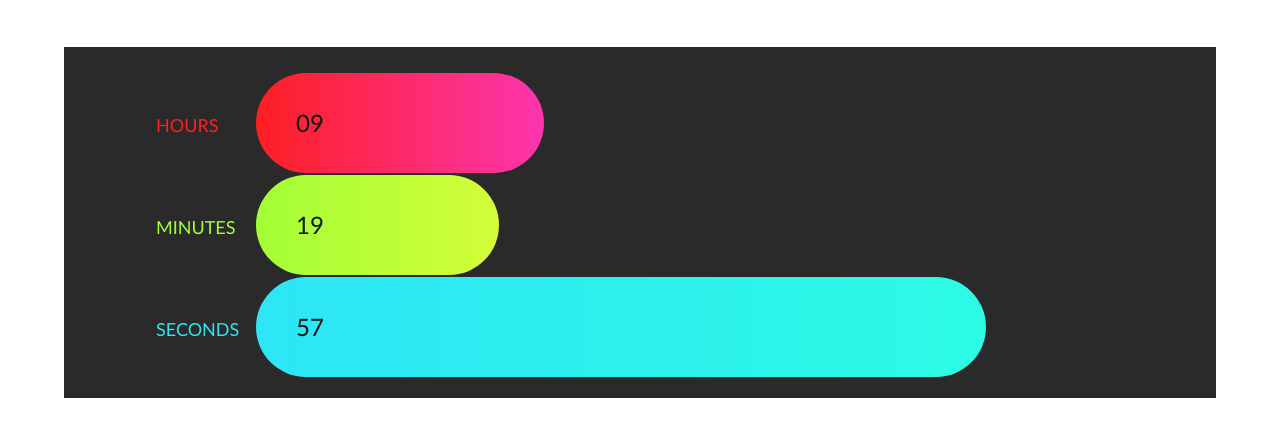
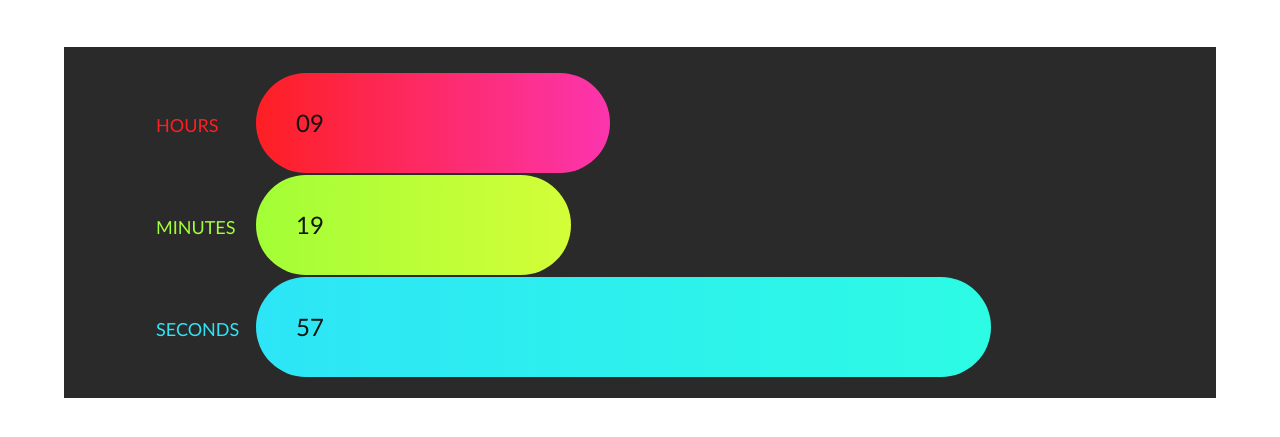
Before and after one commit to chriswhite05/horizontal-clock, a plain HTML site: page index.html in a window 1280 px wide. Shown: the part 65-502 px from the top of the page. Drawn offline with nearby package versions, Linux system fonts and the light colour scheme.

Commit message:
Updating JS with added to calculations so that always increasing

```diff
--- a/assets/js/clock.js
+++ b/assets/js/clock.js
@@ -1,4 +1,4 @@
-
+	var timeContainer = document.getElementsByClassName("clock-container")[0];
 	var hourBar = document.getElementsByClassName("clock-hours")[0];
 	var hourTime = document.getElementsByClassName("clock-hours")[0].getElementsByClassName("digits")[0];
 	var minuteBar = document.getElementsByClassName("clock-minutes")[0];
@@ -13,7 +13,7 @@
 	var hours;
 	var minutes;
 	var seconds;
-
+	var timeContainerWidth;
 
 	updateClock();
 
@@ -31,14 +31,26 @@ function updateClock() {
 	minuteTime.innerHTML = minutes;
 	secondTime.innerHTML = seconds;
 
-	hoursWidth = (hours / 24) * 100;
-	minutesWidth = (minutes / 60) * 100;
-	secondsWidth = (seconds / 60) * 100;
 
 
-	hourBar.style.width = hoursWidth + "%";
-	minuteBar.style.width = minutesWidth + "%";
-	secondBar.style.width = secondsWidth + "%";
+	try {
+timeContainerWidth = window.getComputedStyle(timeContainer, null).getPropertyValue('width');
+} catch(e) {
+ timeContainerWidth = timeContainer.currentStyle.width;
+}
+
+timeContainerWidth = parseInt(timeContainerWidth.replace("px", ""), 10);
+
+	timeContainerWidth = timeContainerWidth - 105;
+
+	hoursWidth = ((hours / 24) * timeContainerWidth) + 105;
+	minutesWidth = ((minutes / 60) * timeContainerWidth) + 105;
+	secondsWidth = ((seconds / 60) * timeContainerWidth) + 105;
+
+
+	hourBar.style.width = hoursWidth;
+	minuteBar.style.width = minutesWidth;
+	secondBar.style.width = secondsWidth;
 
 
 	setTimeout(updateClock, 500);
--- a/assets/styles/sass/pages/home.scss
+++ b/assets/styles/sass/pages/home.scss
@@ -15,6 +15,7 @@ header {
 .clock-container {
 
 	width: 60%;
+	min-width: 450px;
 	padding: 2% 15%;
 	margin: 50px auto;
 	background: #2a2a2a;
--- a/index.html
+++ b/index.html
@@ -4,6 +4,7 @@
 	<head>
 		<title>Vertical Clock</title>
 		<link rel="stylesheet" type="text/css" href="assets/styles/css/pages/home.css">
+		<script src="https://ajax.googleapis.com/ajax/libs/jquery/1.11.2/jquery.min.js"></script>
 	</head>
 	<body>
 
```
Also changed, not shown: assets/styles/css/pages/home.css.
